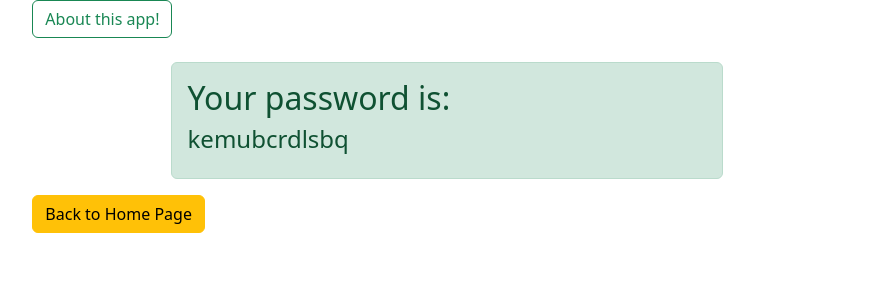
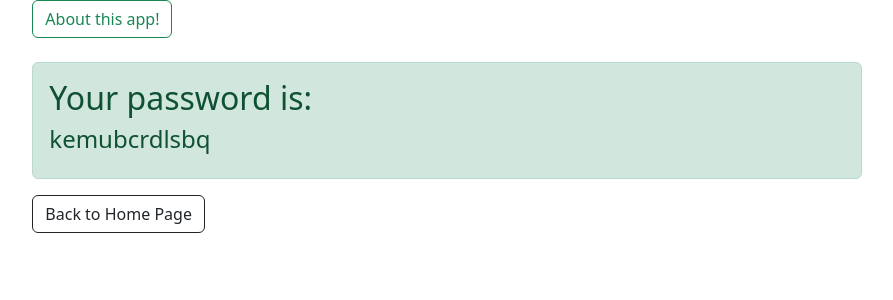
Before and after one commit to 3ldi/password_generator, a Django app: page /password/ in a window 1280 px wide. Shown: the top 300 px of the page, without its empty margins (193-1086 px from the left). Run offline with Django 4.2, Linux system fonts and the light colour scheme.

Commit message:
fixed alignment on password result page

```diff
--- a/passgenerator/templates/passgenerator/about.html
+++ b/passgenerator/templates/passgenerator/about.html
@@ -19,5 +19,5 @@
     </article>
     <br>
     <br>
-    <a href="{% url 'home' %}" class="btn btn-warning">Go to Home page</a>
+    <a href="{% url 'home' %}" class="btn btn-outline-dark">Go to Home page</a>
 {% endblock %}
--- a/passgenerator/templates/passgenerator/password.html
+++ b/passgenerator/templates/passgenerator/password.html
@@ -1,7 +1,7 @@
 {% extends 'passgenerator/layout.html' %}
 
 {% block body %}
-    <div class="alert alert-success col-8 mx-auto" role="alert">
+    <div class="alert alert-success mx-auto" role="alert">
         <h2 class="alert-heading">Your password is:</h2>
         <h4> {{ password }} </h4>
     </div>
@@ -9,5 +9,5 @@
 
 
 
-    <a href="{% url 'home' %}" class="btn btn-warning">Back to Home Page</a>
+    <a href="{% url 'home' %}" class="btn btn-outline-dark">Back to Home Page</a>
 {% endblock %}
```
